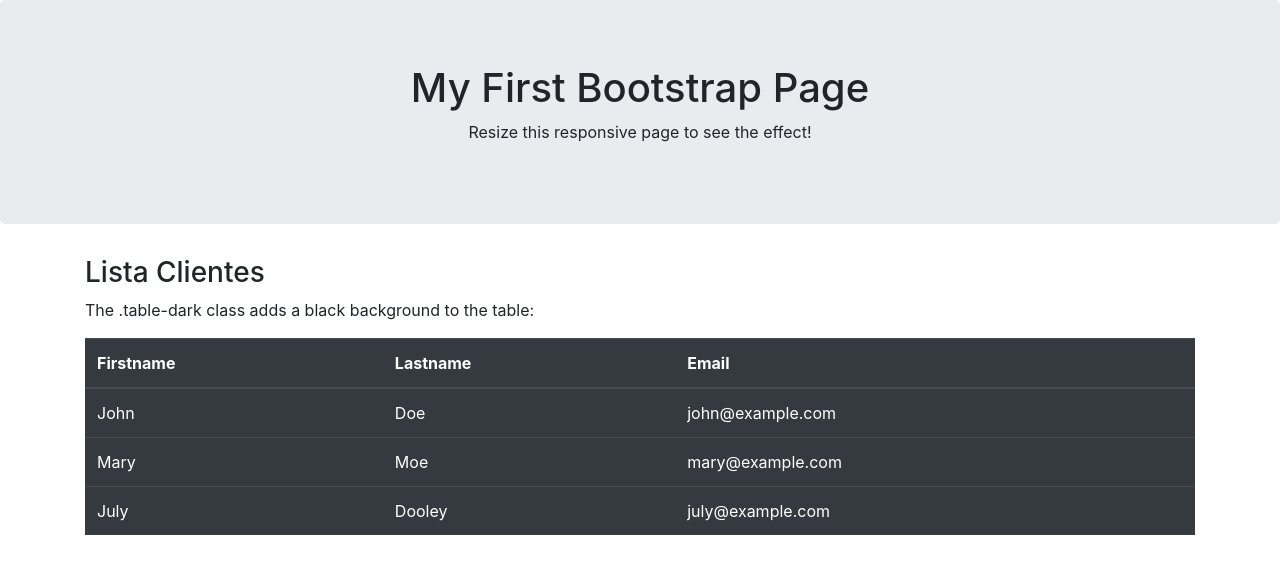
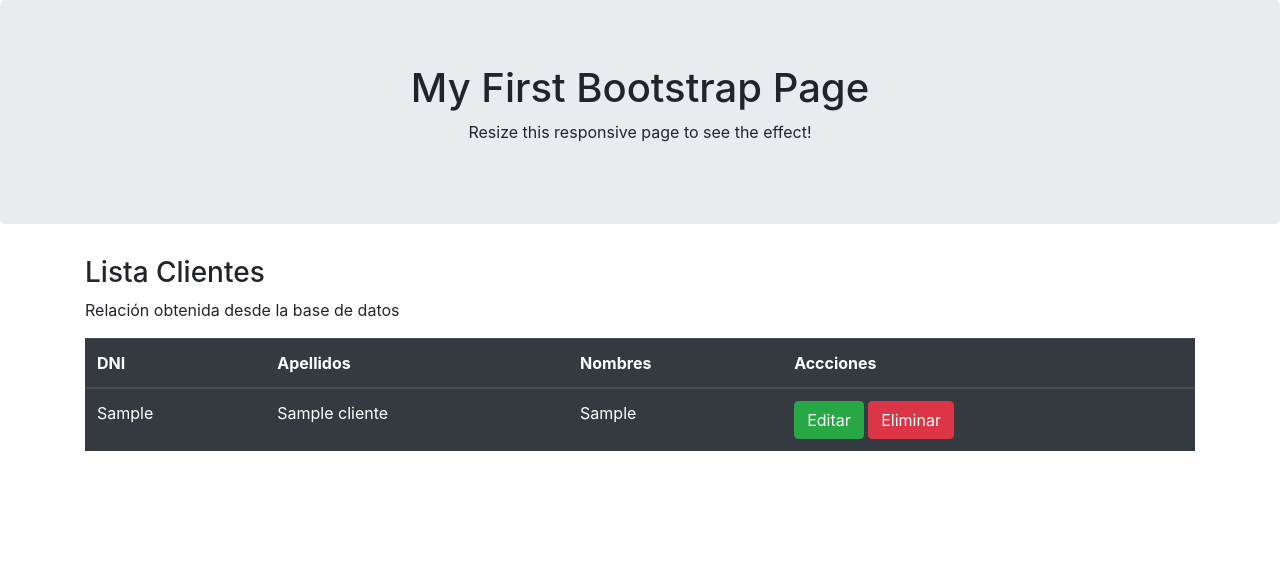
Before and after one commit to jomarbp/proyectos_web_php_apoyo_2025II, a PHP site: page /listaclientes.php in a window 1280 px wide. Shown: the top 574 px of the page. Run offline with PHP 8.4, Linux system fonts and the light colour scheme; tables that the repository leaves empty or names only in its code hold one stand-in row (values such as "Sample post").

Commit message:
Update listaclientes.php

```diff
--- a/listaclientes.php
+++ b/listaclientes.php
@@ -1,5 +1,6 @@
 <!DOCTYPE html>
 <html lang="en">
+<?php include 'config.php' ?>
 
 <head>
     <title>Bootstrap Example</title>
@@ -22,32 +23,39 @@
         <div class="row">
             <div class="col-sm-12">
                 <h3>Lista Clientes</h3>
-                <p>The .table-dark class adds a black background to the table:</p>
+                <p>Relación obtenida desde la base de datos</p>
+                <?php
+                $stmt = $conexion->prepare("select * from cliente");
+                $stmt->execute();
+                $resultado = $stmt->fetchAll();
+                ?>
                 <table class="table table-dark">
                     <thead>
                         <tr>
-                            <th>Firstname</th>
-                            <th>Lastname</th>
-                            <th>Email</th>
+                            <th>DNI</th>
+                            <th>Apellidos</th>
+                            <th>Nombres</th>
+                            <th>Accciones</th>
                         </tr>
                     </thead>
-                    <tbody>
-                        <tr>
-                            <td>John</td>
-                            <td>Doe</td>
-                            <td>john@example.com</td>
-                        </tr>
-                        <tr>
-                            <td>Mary</td>
-                            <td>Moe</td>
-                            <td>mary@example.com</td>
-                        </tr>
-                        <tr>
-                            <td>July</td>
-                            <td>Dooley</td>
-                            <td>july@example.com</td>
-                        </tr>
-                    </tbody>
+                    <?php
+                    foreach ($resultado as $fila) {
+                        ?>
+                        <tbody>
+                            <tr>
+                                <td><?php echo $fila['dni']; ?></td>
+                                <td><?php echo $fila['nombre']; ?></td>
+                                <td><?php echo $fila['apellido']; ?></td>
+                                <td>
+                                    <button type="button" class="btn btn-success">Editar</button>
+                                    <button type="button" class="btn btn-danger">Eliminar</button>
+                                </td>
+                            </tr>
+                        </tbody>
+
+                        <?php
+                    }
+                    ?>
                 </table>
             </div>
 
```
